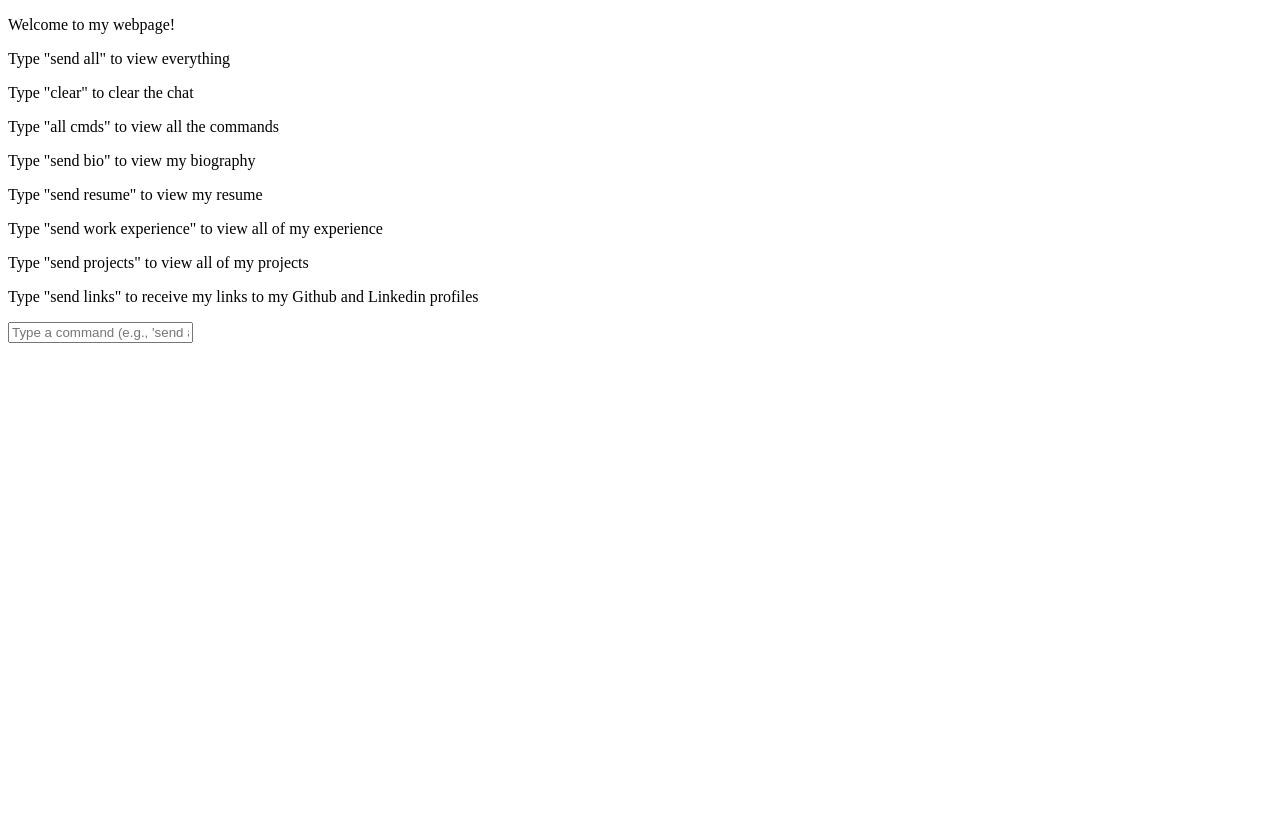
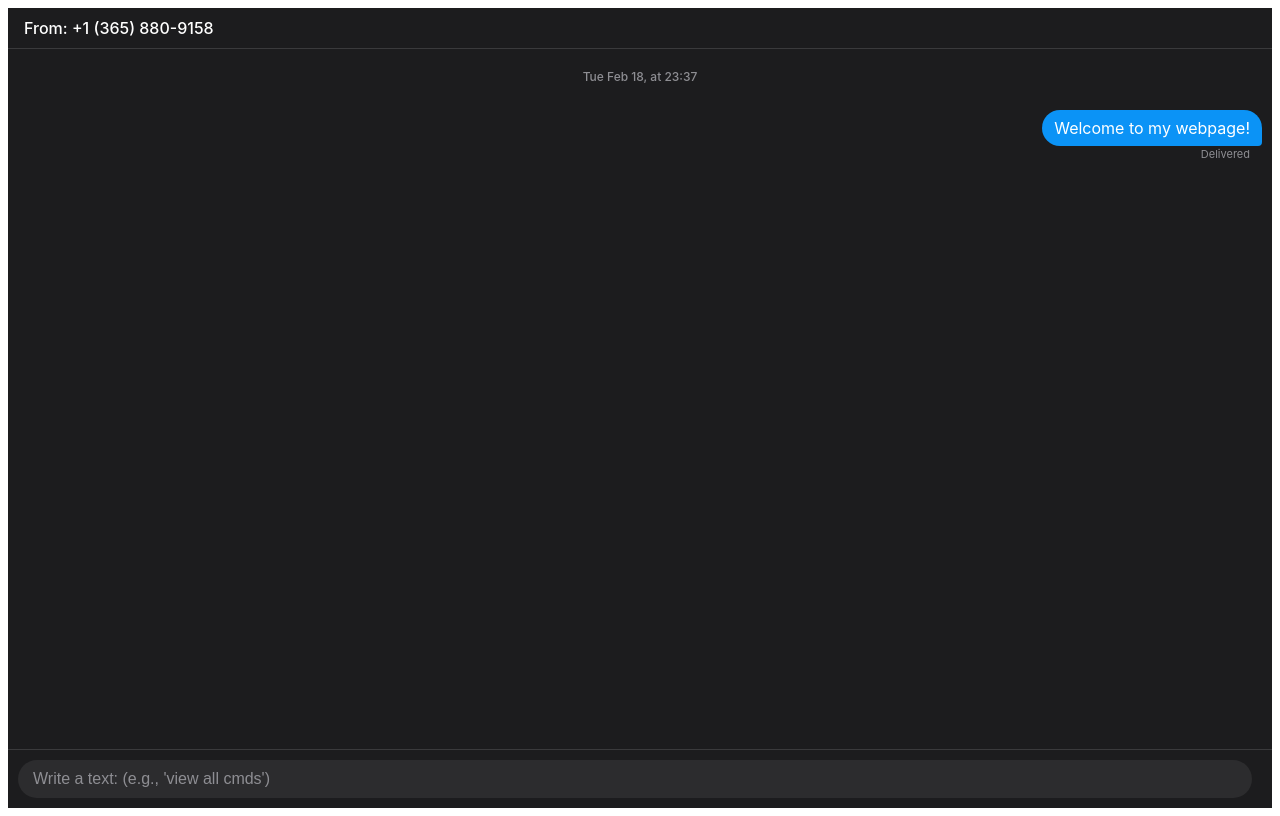
Before and after one commit to AganonIsaiah/Webpage-App, a React (Vite) app: page / in a window 1280 px wide. Built offline with nearby package versions, Linux system fonts and the light colour scheme.

Commit message:
adding styling

```diff
--- a/src/components/ChatWindow.jsx
+++ b/src/components/ChatWindow.jsx
@@ -1,13 +1,72 @@
 import Message from "./Message";
+import { useEffect, useRef } from 'react';
 
 const ChatWindow = ({ messages }) => {
+  const messagesEndRef = useRef(null);
+
+  const scrollToBottom = () => {
+    messagesEndRef.current?.scrollIntoView({ behavior: "smooth" });
+  };
+
+  useEffect(() => {
+    scrollToBottom();
+  }, [messages]);
+
+  const formatDate = (date) => {
+    const options = {
+      weekday: 'short',
+      month: 'short',
+      day: 'numeric',
+      hour: '2-digit',
+      minute: '2-digit',
+      hour12: false
+    };
+
+    const formattedDate = new Date(date).toLocaleString('en-US', options);
+    return formattedDate.replace(',', '').replace(/(\d{1,2}):(\d{2}).*/, 'at $1:$2').replace(/ at /, ' at ');
+  };
+
+  const groupMessagesByDate = (msgs) => {
+    const groups = [];
+    let currentDate = null;
+
+    msgs.forEach(msg => {
+      const msgDate = new Date();
+      const formattedDate = formatDate(msgDate);
+
+      if (formattedDate !== currentDate) {
+        groups.push({
+          type: 'timestamp',
+          text: formattedDate
+        });
+        currentDate = formattedDate;
+      }
+
+      groups.push({
+        type: 'message',
+        data: msg
+      });
+    });
+
+    return groups;
+  };
+
+  const groupedMessages = groupMessagesByDate(messages);
+
   return (
     <div className="chat-window">
-      {messages.map((msg, index) => (
-        <Message key={index} message={msg} />
+      {groupedMessages.map((item, index) => (
+        <div key={index} className="message-group">
+          {item.type === 'timestamp' ? (
+            <div className="timestamp">{item.text}</div>
+          ) : (
+            <Message message={item.data} />
+          )}
+        </div>
       ))}
+      <div ref={messagesEndRef} />
     </div>
   );
-}
+};
 
 export default ChatWindow;
--- a/src/components/Message.jsx
+++ b/src/components/Message.jsx
@@ -1,7 +1,12 @@
-const Message =( {message }) => {
+const Message = ({ message }) => {
+  const isReceived = message.sender !== "Isaiah Aganon";
+
   return (
-    <div className={`chat-bubble ${message.sender === "Isaiah Aganon" ? 'sent' : 'received'}`}>
+    <div className="message-container">
+      <div className={`chat-bubble ${isReceived ? 'received' : 'sent'}`}>
         <p>{message.text}</p>
+      </div>
+      {!isReceived && <div className="message-status">Delivered</div>}
     </div>
   );
 };
--- a/src/data/messages.js
+++ b/src/data/messages.js
@@ -7,55 +7,65 @@
         2. "Send resume" - displays .pdf of my resume
         3. "Send work experience" - Simple text (strings) of my experience
         4. "Send projects" -  Simple, brief, text (strings) describing the project, followed by link and .pdf
-        5. "Send links" - Simple text (strings) that link to my linkedin and github
+        5. "Send contact info" - Simple text (strings) that link to my linkedin and github
 */
 const NAME = "Isaiah Aganon";
 
 const messages = {
-    "all cmds": [
+    "view all cmds": [
         {text: 'Type "send all" to view everything', sender: NAME},
-        {text: 'Type "clear" to clear the chat', sender: NAME},
-        {text: 'Type "all cmds" to view all the commands', sender: NAME},
-        {text: 'Type "send bio" to view my biography', sender: NAME},
-        {text: 'Type "send resume" to view my resume', sender: NAME},
-        {text: 'Type "send work experience" to view all of my experience', sender: NAME},
-        {text: 'Type "send projects" to view all of my projects', sender: NAME},
-        {text: 'Type "send links" to receive my links to my Github and Linkedin profiles', sender: NAME}
+        // {text: 'Type "clear" to clear the chat', sender: NAME},
+        // {text: 'Type "all cmds" to view all the commands', sender: NAME},
+        {text: 'Type "bio" to view my biography', sender: NAME},
+        {text: 'Type "resume" to view my resume', sender: NAME},
+        {text: 'Type "experience" to view all of my experience', sender: NAME},
+        {text: 'Type "projects" to view all of my projects', sender: NAME},
+        {text: 'Type "info" to receive my contact information', sender: NAME}
     ],
-    "send bio": [
-        {text: "Here is my bio: <Generic bio>", sender: NAME}
+    "bio": [
+        {text: "BIOGRAPHY", sender: NAME},
+        {text: "Here is my bio: <Generic bio>", sender: NAME},
+        {text: "======================================================", sender: NAME}
     ],
-    "send resume": [
-        {text: "Here is my resume: ", sender: NAME}
+    "resume": [
+        {text: "RESUME", sender: NAME},
+        {text: "Here is my resume: ", sender: NAME},
+        {text: "======================================================", sender: NAME}
     ],
-    "send work experience": [
-        {text: "Here is my experience: <Generic experience>", sender: NAME}
+    "experience": [
+        {text: "EXPERIENCE", sender: NAME},
+        {text: "Here is my experience: <Generic experience>", sender: NAME},
+        {text: "======================================================", sender: NAME}
     ],
-    "send projects": [
-        {text: "Here are my projects: <Generic projects>", sender: NAME}
+    "projects": [
+        {text: "PROJECTS", sender: NAME},
+        {text: "Here are my projects: <Generic projects>", sender: NAME},
+        {text: "======================================================", sender: NAME}
     ],
-    "send links": [
-        {text: "Github: https://github.com/AganonIsaiah", sender: NAME},
-        {text: "Linkedin: https://www.linkedin.com/in/isaiah-aganon", sender: NAME}
-    ]
-
+    "info": [
+        {text: "CONTACT INFORMATION", sender: NAME},
+        {text: "☎️ Phone Number: +1 (365) 880-9158", sender: NAME},
+        {text: "📤 Email: IsaiahAganon@cmail.carleton.ca", sender: NAME},
+        {text: "🖥️ Github: https://github.com/AganonIsaiah", sender: NAME},
+        {text: "💼 Linkedin: https://www.linkedin.com/in/isaiah-aganon", sender: NAME},
+        {text: "======================================================", sender: NAME}
+    ],
 }
 
 messages["start"] = [
     {text: "Welcome to my webpage!", sender: NAME},
-    ...messages["all cmds"]
 ]
 
 messages["send all"] = [
-    ...messages["send bio"],
-    ...messages["send resume"],
-    ...messages["send work experience"],
-    ...messages["send projects"],
-    ...messages["send links"]
+    ...messages["bio"],
+    ...messages["resume"],
+    ...messages["experience"],
+    ...messages["projects"],
+    ...messages["info"]
 ]
 
 messages["default"] = [
     {text: "Incorrect input, retry.", sender: NAME},
-    ...messages["all cmds"]
+    ...messages["view all cmds"]
 ]
 export default messages;
--- a/src/pages/Home.jsx
+++ b/src/pages/Home.jsx
@@ -1,35 +1,65 @@
-
-import {useState } from 'react';
+import { useState } from 'react';
 import ChatWindow from '../components/ChatWindow';
 import messages from '../data/messages';
+import '../styles/Home.css';
 
 const Home = () => {
     const [input, setInput] = useState('');
     const [chatHistory, setChatHistory] = useState(messages.start);
+    const [isSending, setIsSending] = useState(false);
 
     const handleSendMessage = () => {
-        if (input.trim()) {
+        if (input.trim() && !isSending) {
+            setIsSending(true);
+            setChatHistory(prev => [...prev, { text: input, sender: 'User' }]);
+            const userMessage = { text: input, sender: 'User' };
             const newMsg = messages[input.trim().toLowerCase()] || messages.default;
 
-            if (newMsg == messages.default)
-                setChatHistory([...newMsg])
-            else
-                setChatHistory(prev => [...prev, ...newMsg]);
+            if (newMsg === messages.default) {
+                if (input === "clear") setChatHistory([...messages.start]);
+                else setChatHistory([...messages.default]);
+            } else {
+                setChatHistory([userMessage]);
+                newMsg.forEach((message, index) => {
+                    setTimeout(() => {
+                        setChatHistory(prev => [...prev, {
+                            ...message,
+                            timestamp: new Date(Date.now() + (index + 1) * 500)
+                        }]);
+                    }, (index + 1) * 500);
+                });
             }
-        setInput('')
+
+            setInput('');
+            setIsSending(false);
+        }
     };
 
     return (
         <div className="home">
-            <ChatWindow messages = {chatHistory} />
+            <div className="message-header">
+                <div className="contact-info">From: +1 (365) 880-9158</div>
+                <div className="message-actions">
+                    <span>
+                        <i className="fas fa-video"></i>
+                    </span>
+                    <span>
+                        <i className="fas fa-info-circle"></i>
+                    </span>
+                </div>
+            </div>
 
+            <ChatWindow messages={chatHistory} />
+
+            <div className="message-input">
                 <input
                     type="text"
                     value={input}
                     onChange={(e) => setInput(e.target.value)}
                     onKeyPress={(e) => e.key === 'Enter' && handleSendMessage()}
-                placeHolder="Type a command (e.g., 'send all')"
+                    placeholder="Write a text: (e.g., 'view all cmds')"
                 />
+            </div>
         </div>
     );
 };
--- /dev/null
+++ b/src/styles/Home.css
@@ -0,0 +1,123 @@
+.home {
+    display: flex;
+    flex-direction: column;
+    height: 100vh;
+    background-color: #1c1c1e;
+    font-family: -apple-system, BlinkMacSystemFont, 'Segoe UI', Roboto, Helvetica, Arial, sans-serif;
+}
+
+.chat-window {
+    flex: 1;
+    overflow-y: auto;
+    padding: 10px;
+    display: flex;
+    flex-direction: column;
+}
+
+.message-header {
+    padding: 10px 16px;
+    background-color: #1c1c1e;
+    color: white;
+    display: flex;
+    justify-content: space-between;
+    align-items: center;
+    border-bottom: 1px solid #3a3a3c;
+}
+
+.contact-info {
+    color: white;
+    font-weight: 500;
+}
+
+.message-actions {
+    display: flex;
+    gap: 20px;
+}
+
+.message-actions span {
+    color: #0b93f6;
+    cursor: pointer;
+}
+
+.message-container {
+    display: flex;
+    flex-direction: column;
+    align-items: flex-end;
+    margin-bottom: 8px;
+}
+
+.chat-bubble {
+    max-width: 70%;
+    margin-bottom: -1px;
+    padding: 8px 12px;
+    border-radius: 18px;
+    position: relative;
+    word-wrap: break-word;
+}
+
+.chat-bubble p {
+    margin: 0;
+    font-size: 16px;
+}
+
+.sent {
+    align-self: flex-end;
+    background-color: #0b93f6;
+    color: white;
+    margin-left: auto;
+    border-bottom-right-radius: 4px;
+}
+
+.received {
+    align-self: flex-start;
+    background-color: #3a3a3c;
+    color: white;
+    margin-right: auto;
+    border-bottom-left-radius: 4px;
+}
+
+.message-status {
+    font-size: 11px;
+    color: #8e8e93;
+    padding: 2px 4px;
+    margin-right: 8px;
+}
+
+.timestamp {
+    font-size: 12px;
+    color: #8e8e93;
+    text-align: center;
+    margin: 10px 0;
+    font-weight: 500;
+}
+
+.message-group {
+    margin-bottom: 16px;
+}
+
+.message-input {
+    display: flex;
+    align-items: center;
+    background-color: #1c1c1e;
+    padding: 10px;
+    border-top: 1px solid #3a3a3c;
+}
+
+input {
+    flex: 1;
+    padding: 10px 15px;
+    border-radius: 20px;
+    border: none;
+    background-color: #2c2c2e;
+    color: white;
+    margin-right: 10px;
+    font-size: 16px;
+}
+
+input:focus {
+    outline: none;
+}
+
+input::placeholder {
+    color: #8e8e93;
+}
```
Also changed, not shown: src/pages/Music.jsx (added), src/styles/Music.css (added). Lines whose indentation alone changed are shown as unchanged.
